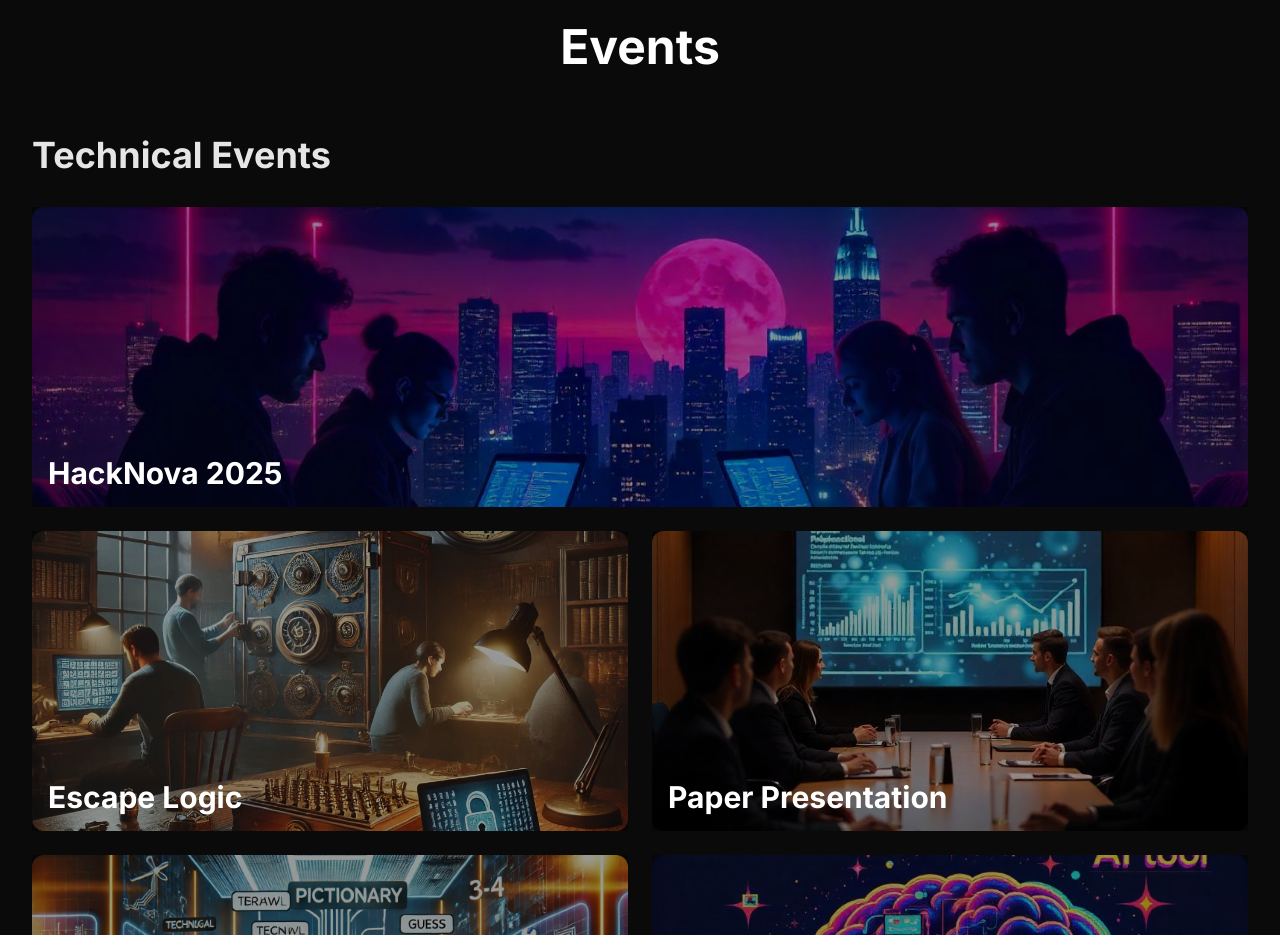
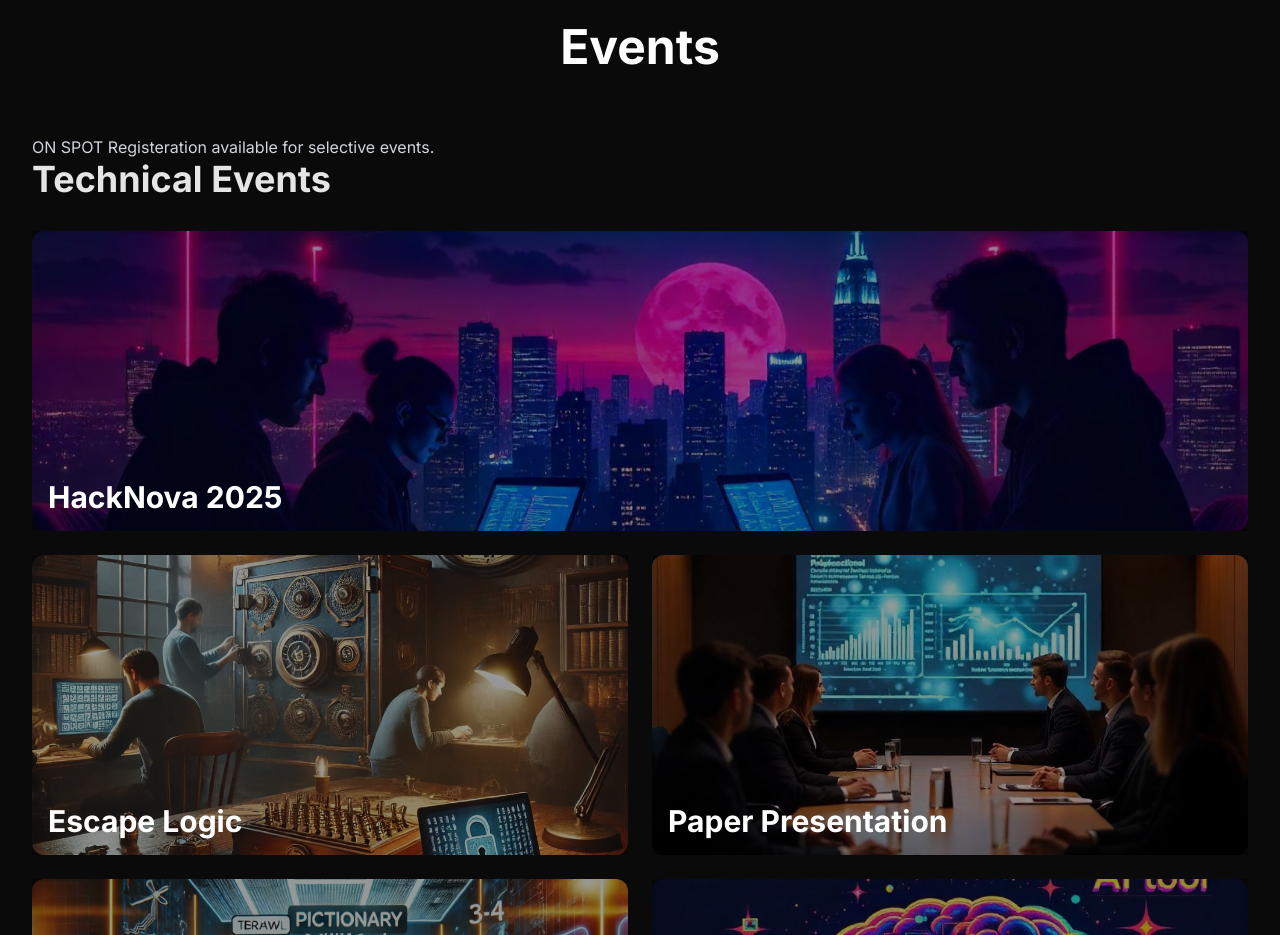
Before and after one commit to tanush-em/INVICTUS, a Next.js app: page / in a window 1280 px wide. Shown: the part 2800-3735 px from the top of the page. Built offline with nearby package versions, Linux system fonts and the light colour scheme.

Commit message:
info added

```diff
--- a/app/components/EventsSection.js
+++ b/app/components/EventsSection.js
@@ -119,6 +119,7 @@
   return (
     <div id="events" className="w-full py-20 px-4 md:px-8">
       <h2 className="text-5xl font-bold mb-16 text-center">Events</h2>
+      <p className='text-gray-300'>ON SPOT Registeration available for selective events.</p>
       <div className="max-w-7xl mx-auto">
         <h3 className="text-4xl font-bold text-neutral-200 mb-8">Technical Events</h3>
         <div className="grid grid-cols-1 gap-6 mb-16">
```
